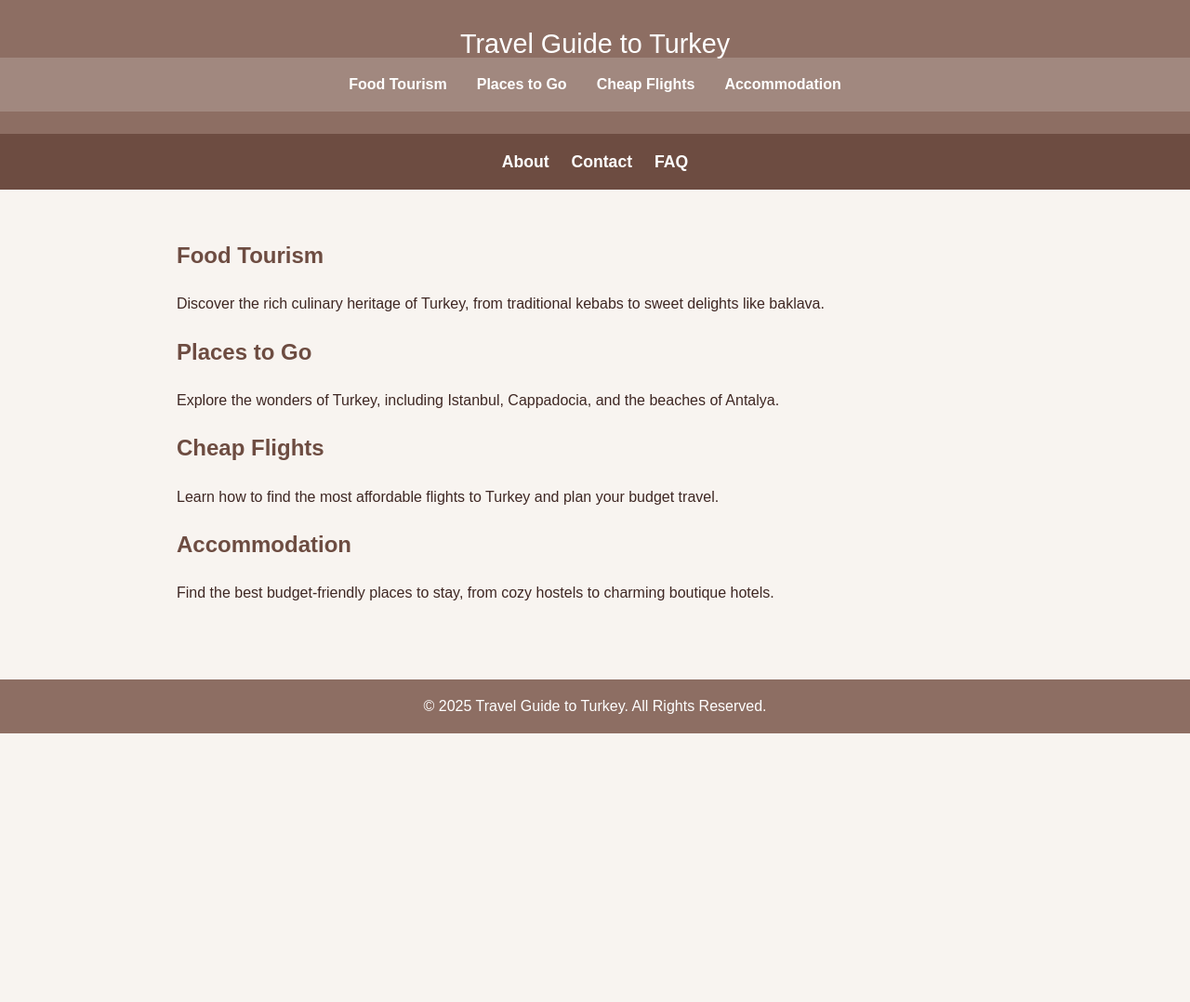
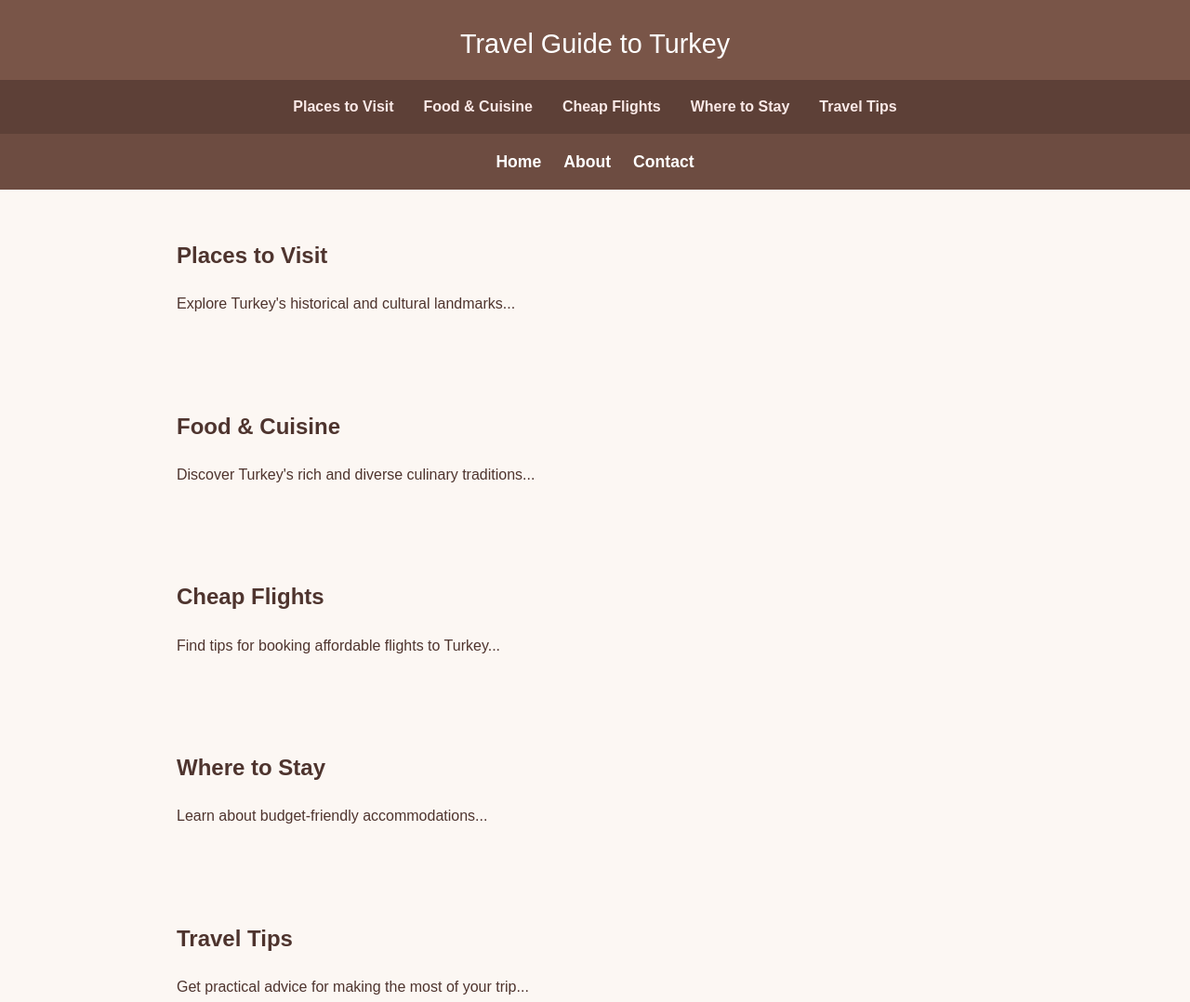
Before and after one commit to Pedrolfelix/RuntoIstanbul.github.io, a plain HTML site: page index.html in a window 1280 px wide. Shown: the top 1078 px of the page at 93% size. Before the commit the page ends 800 px from the top, so only its background shows below. Drawn offline with Linux system fonts and the light colour scheme.

Commit message:
Update index.html

```diff
--- a/index.html
+++ b/index.html
@@ -10,11 +10,11 @@
             line-height: 1.6;
             margin: 0;
             padding: 0;
-            background-color: #f8f4f0;
-            color: #3e2723;
+            background-color: #fcf7f3;
+            color: #4e342e;
         }
         header {
-            background: #8d6e63;
+            background: #795548;
             color: #fff;
             padding: 1.5rem 0;
             text-align: center;
@@ -23,7 +23,7 @@
         .menu {
             display: flex;
             justify-content: center;
-            background-color: #a1887f;
+            background-color: #5d4037;
             padding: 1rem 0;
             margin-top: -0.5rem;
         }
@@ -31,11 +31,11 @@
             margin: 0 1rem;
             text-decoration: none;
             font-weight: bold;
-            color: #fff;
+            color: #fbe9e7;
             font-size: 1rem;
         }
         .menu a:hover {
-            color: #ffccbc;
+            color: #d7ccc8;
         }
         nav {
             background: #6d4c41;
@@ -60,12 +60,12 @@
             max-width: 900px;
         }
         section h2 {
-            color: #6d4c41;
+            color: #4e342e;
         }
         footer {
             text-align: center;
             padding: 1rem 0;
-            background: #8d6e63;
+            background: #795548;
             color: #fff;
             margin-top: 2rem;
         }
@@ -74,30 +74,38 @@
 <body>
     <header>
         Travel Guide to Turkey
-        <div class="menu">
-            <a href="#food-tourism">Food Tourism</a>
-            <a href="#places-to-go">Places to Go</a>
-            <a href="#cheap-flights">Cheap Flights</a>
-            <a href="#accommodation">Accommodation</a>
-        </div>
     </header>
+    <div class="menu">
+        <a href="#places">Places to Visit</a>
+        <a href="#food">Food & Cuisine</a>
+        <a href="#flights">Cheap Flights</a>
+        <a href="#stay">Where to Stay</a>
+        <a href="#tips">Travel Tips</a>
+    </div>
     <nav>
+        <a href="#home">Home</a>
         <a href="#about">About</a>
         <a href="#contact">Contact</a>
-        <a href="#faq">FAQ</a>
     </nav>
-    <section>
-        <h2 id="food-tourism">Food Tourism</h2>
-        <p>Discover the rich culinary heritage of Turkey, from traditional kebabs to sweet delights like baklava.</p>
-
-        <h2 id="places-to-go">Places to Go</h2>
-        <p>Explore the wonders of Turkey, including Istanbul, Cappadocia, and the beaches of Antalya.</p>
-
-        <h2 id="cheap-flights">Cheap Flights</h2>
-        <p>Learn how to find the most affordable flights to Turkey and plan your budget travel.</p>
-
-        <h2 id="accommodation">Accommodation</h2>
-        <p>Find the best budget-friendly places to stay, from cozy hostels to charming boutique hotels.</p>
+    <section id="places">
+        <h2>Places to Visit</h2>
+        <p>Explore Turkey's historical and cultural landmarks...</p>
+    </section>
+    <section id="food">
+        <h2>Food & Cuisine</h2>
+        <p>Discover Turkey's rich and diverse culinary traditions...</p>
+    </section>
+    <section id="flights">
+        <h2>Cheap Flights</h2>
+        <p>Find tips for booking affordable flights to Turkey...</p>
+    </section>
+    <section id="stay">
+        <h2>Where to Stay</h2>
+        <p>Learn about budget-friendly accommodations...</p>
+    </section>
+    <section id="tips">
+        <h2>Travel Tips</h2>
+        <p>Get practical advice for making the most of your trip...</p>
     </section>
     <footer>
         &copy; 2025 Travel Guide to Turkey. All Rights Reserved.
```
